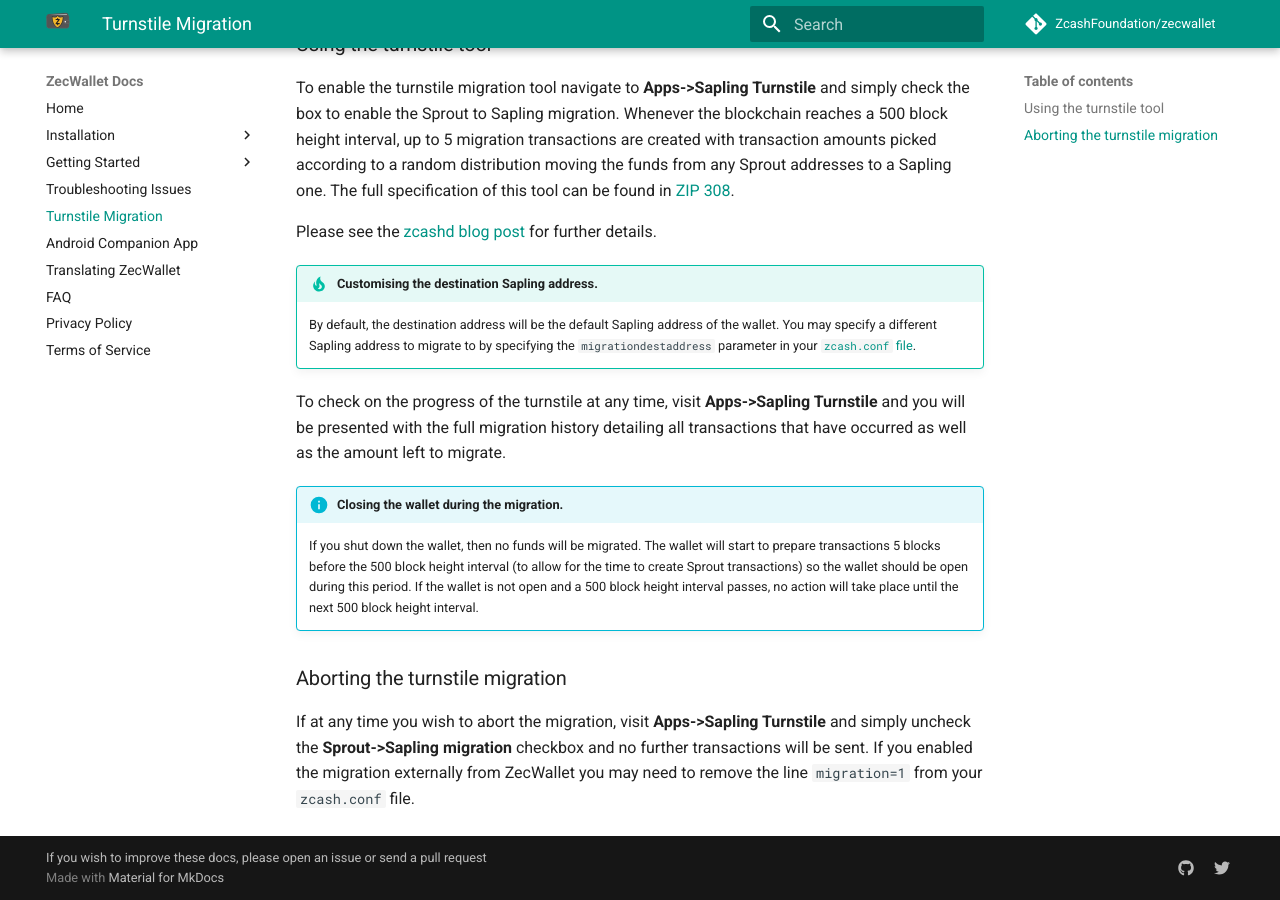
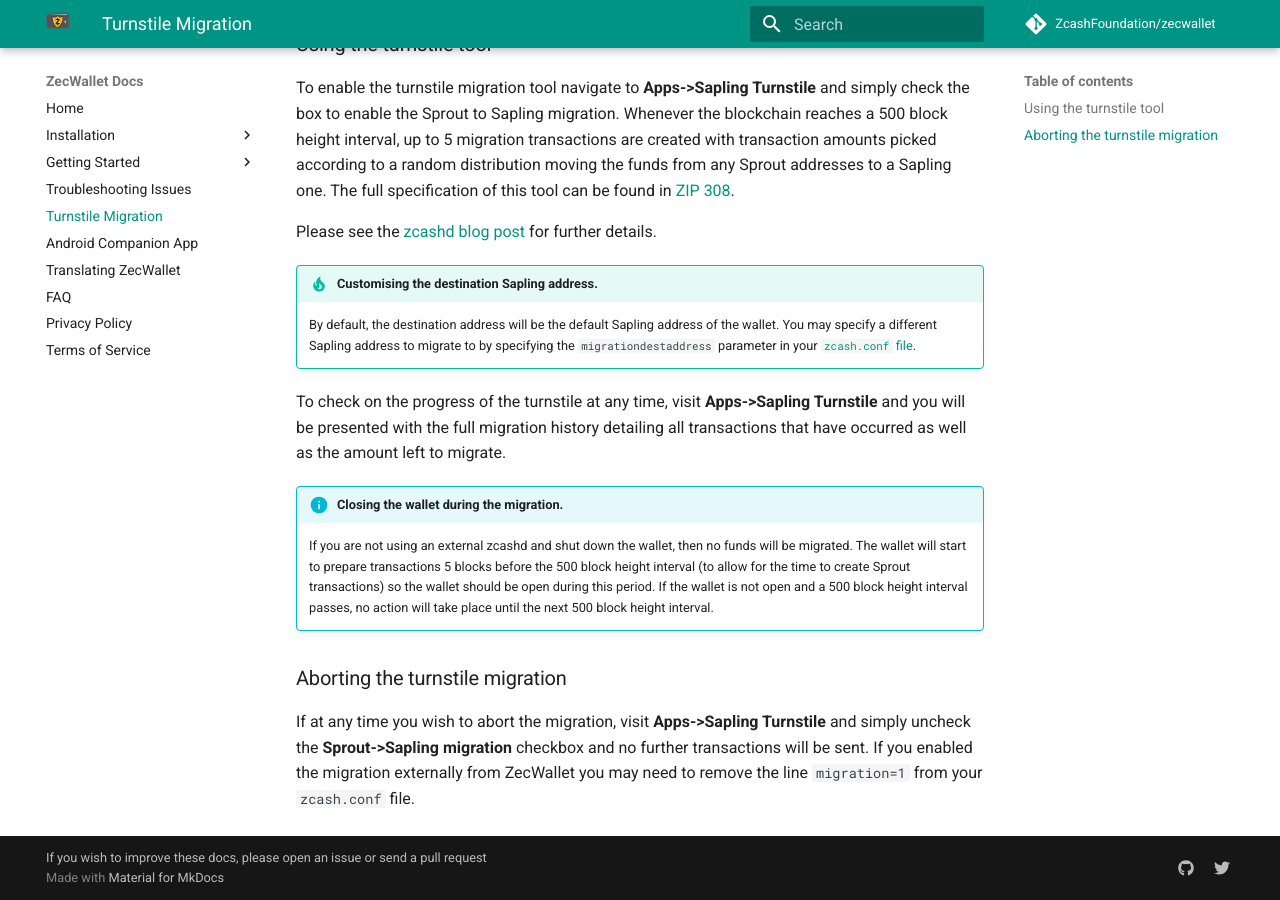
Before and after one commit to adityapk00/zqw-docs, an MkDocs documentation site: the page built from docs/turnstile-migration.md, in a window 1280 px wide and 900 px high, scrolled down 997 px. Built offline with MkDocs 1.6.1 and Material for MkDocs 9.7.7, drawn with Linux system fonts in a browser that asks for light colours; comment, search, counter and statistics services are not loaded.

Commit message:
Adding external zcashd line

```diff
--- a/docs/turnstile-migration.md
+++ b/docs/turnstile-migration.md
@@ -21,7 +21,7 @@
 To check on the progress of the turnstile at any time, visit **Apps->Sapling Turnstile** and you will be presented with the full migration history detailing all transactions that have occurred as well as the amount left to migrate.
 
 !!! info "Closing the wallet during the migration."
-    If you shut down the wallet, then no funds will be migrated. The wallet will start to prepare transactions 5 blocks before the 500 block height interval (to allow for the time to create Sprout transactions) so the wallet should be open during this period. If the wallet is not open and a 500 block height interval passes, no action will take place until the next 500 block height interval.
+    If you are not using an external zcashd and shut down the wallet, then no funds will be migrated. The wallet will start to prepare transactions 5 blocks before the 500 block height interval (to allow for the time to create Sprout transactions) so the wallet should be open during this period. If the wallet is not open and a 500 block height interval passes, no action will take place until the next 500 block height interval.
 
 ### Aborting the turnstile migration
 
```
